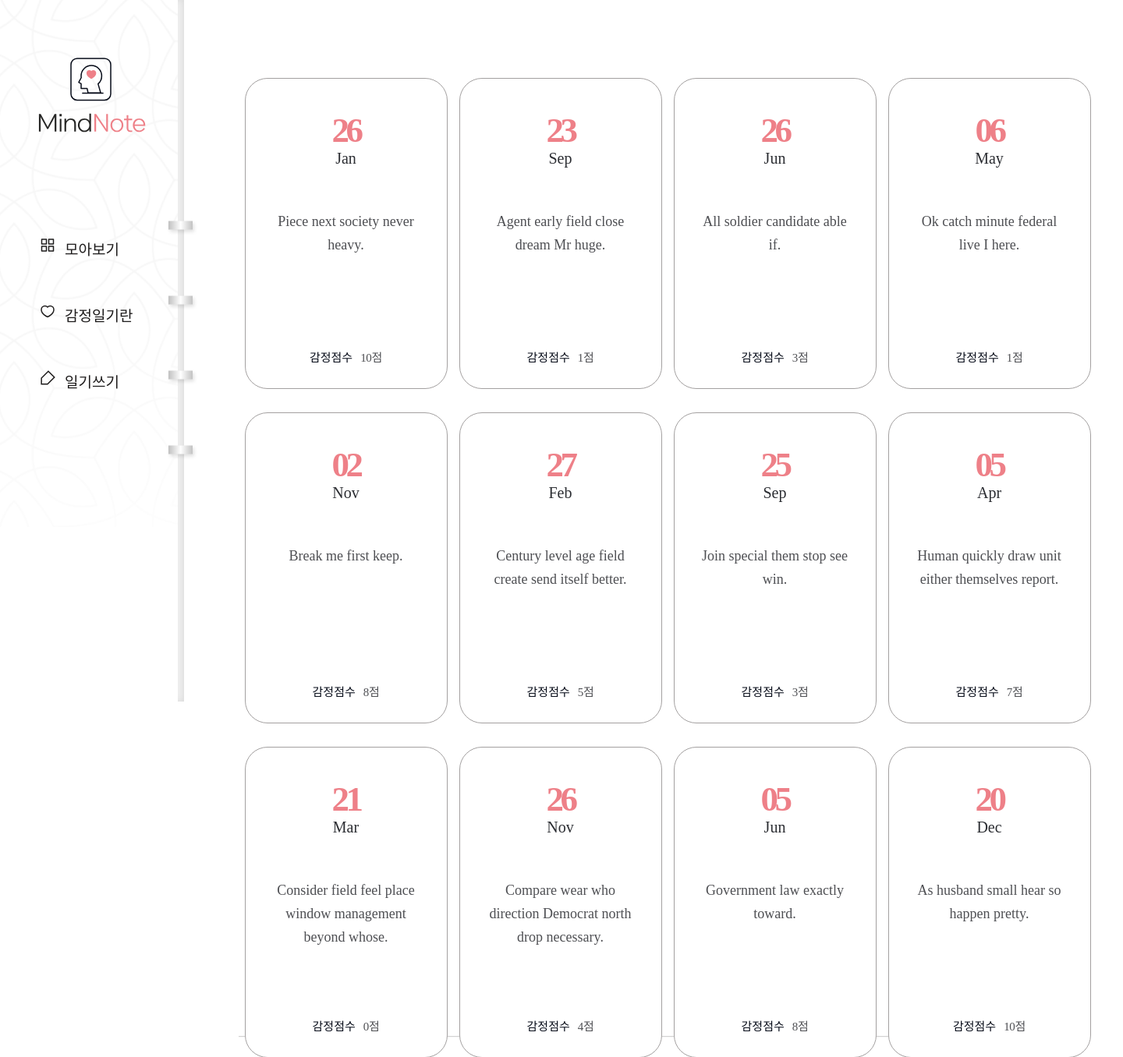
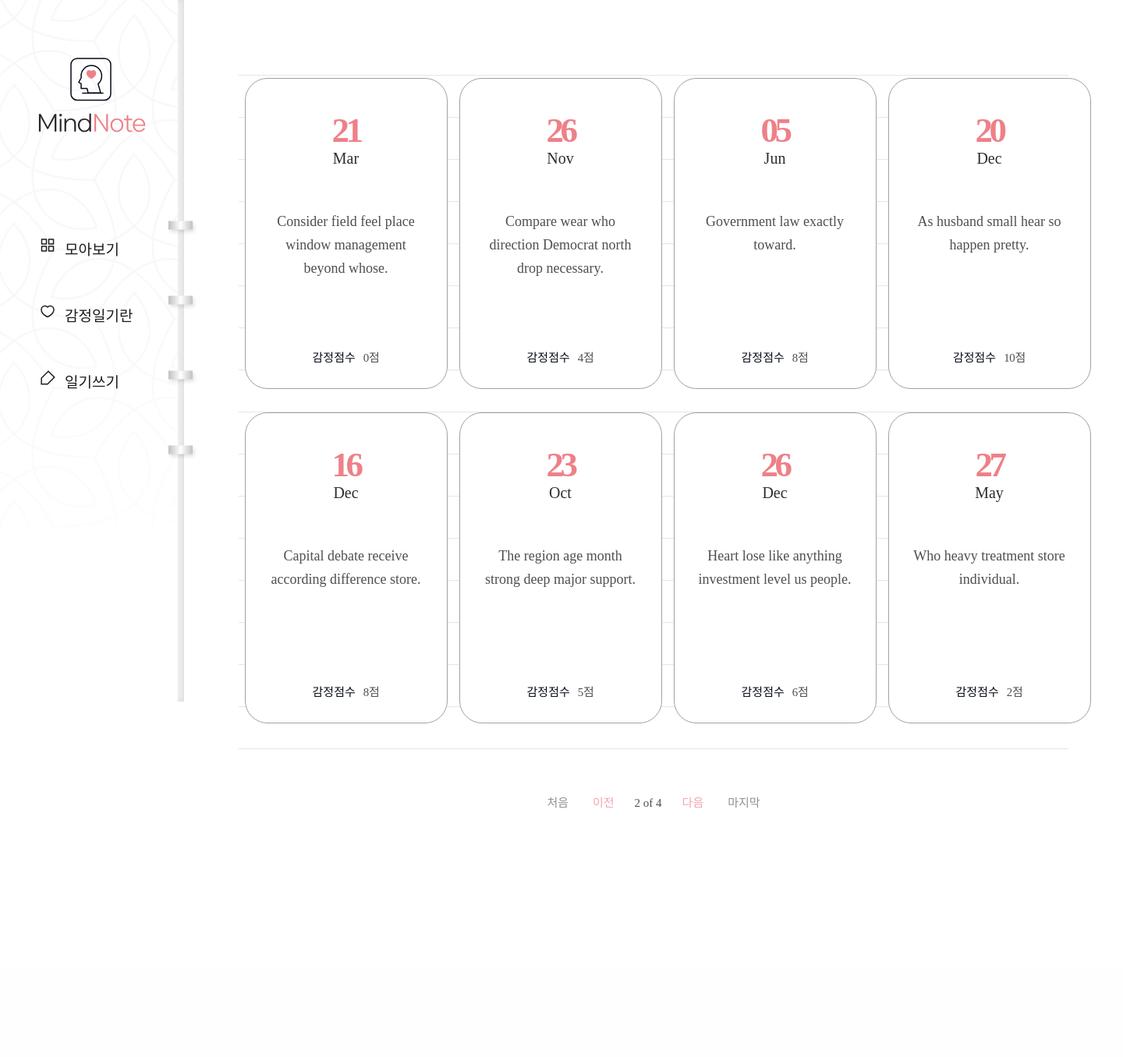
Before and after one commit to znak99/MindNote, a Django app: page /diary/?page=2 in a window 1440 px wide. Shown: the top 1356 px of the page at 78% size. After the commit the page ends 1037 px from the top, so only its background shows below. Run offline with Django 3.2, Linux system fonts and the light colour scheme; data comes from the database, SQL or seed files in the repository; some web fonts are replaced.

Commit message:
Create pagination

```diff
--- a/diary/templates/diary/page_list.html
+++ b/diary/templates/diary/page_list.html
@@ -1,13 +1,12 @@
 {% extends './base.html' %}
 
 {% block content %}
-
-{% if object_list %}
+{% if page.object_list %}
     <div class="wrap-note">
         <div class="note">
             <div class="note-list">
                 <ul>
-                    {% for obj in object_list %}
+                    {% for obj in page.object_list %}
                     <li>
                         <a href="{% url 'page-detail' obj.id %}">
                             <div class="date">
@@ -24,6 +23,21 @@
                     {% endfor %}
                 </ul>
             </div>
+            <div class="paging">
+                {% if page.has_previous %}
+                    <a href="?page=1" class="first">처음</a>
+                    <a href="?page={{ page.previous_page_number }}" class="prev">이전</a>
+                {% endif %}
+
+                <span class="page">
+                    <p>{{ page.number }} of {{ page.paginator.num_pages }}</p>
+                </span>
+
+                {% if page.has_next %}
+                    <a href="?page={{ page.next_page_number }}" class="next">다음</a>
+                    <a href="?page={{ page.paginator.num_pages }}" class="last">마지막</a>
+                {% endif %}
+            </div>
         </div>
     </div>
 {% else %}
@@ -36,5 +50,4 @@
         </div>
     </div>
 {% endif %}
-
 {% endblock content %}
--- a/diary/views.py
+++ b/diary/views.py
@@ -1,12 +1,17 @@
 from django.shortcuts import render, redirect
+from django.core.paginator import Paginator
 from .models import Page
 from .forms import PageForm
 
 # Create your views here.
 def page_list(request):
     pages = Page.objects.all()
-    context = {"object_list": pages}
-    return render(request, 'diary/page_list.html', context=context)
+    paginator = Paginator(pages, 8)
+    curr_page_number = request.GET.get('page')
+    if curr_page_number is None:
+        curr_page_number = 1
+    page = paginator.page(curr_page_number)
+    return render(request, 'diary/page_list.html', {'page': page})
 
 def info(request):
     return render(request, 'diary/info.html')
```
